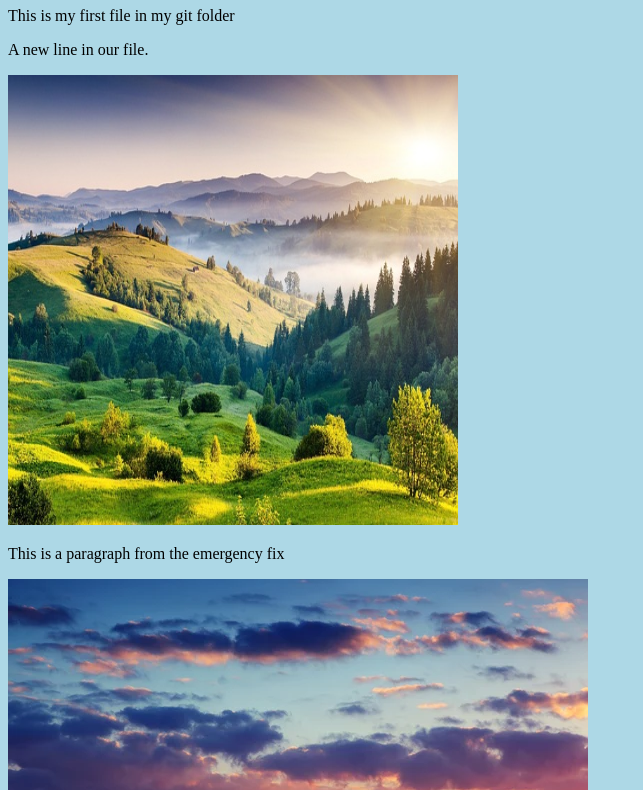
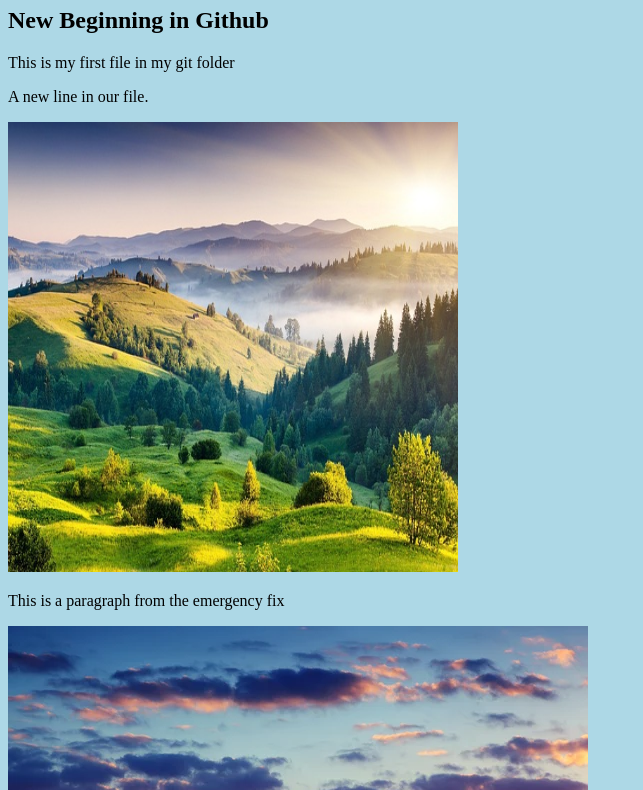
Before and after one commit to Bissojit/Hello-World, a plain HTML site: page index.html in a window 1280 px wide. Shown: the part 73-863 px from the top of the page, without its empty margins (0-643 px from the left). Drawn offline with Linux system fonts and the light colour scheme; files whose address does not match are found by name.

Commit message:
Update index.html

```diff
--- a/index.html
+++ b/index.html
@@ -6,6 +6,7 @@
 </head>
 <body>
 <h1>hello world </h1>
+    <h2>New Beginning in Github</h2>
 <p> This is my first file in my git folder </p>
 <p>A new line in our file.</p>
 
```
